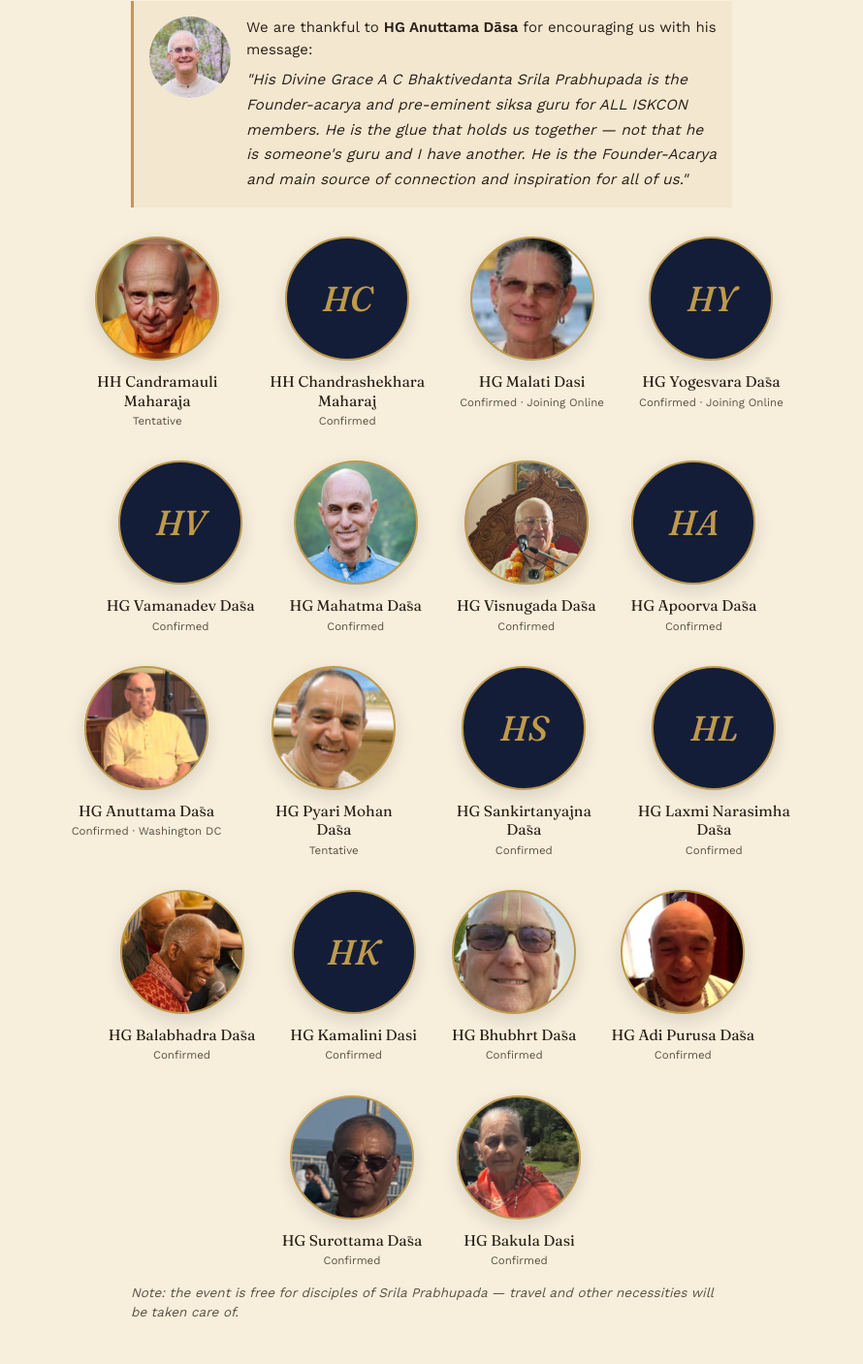
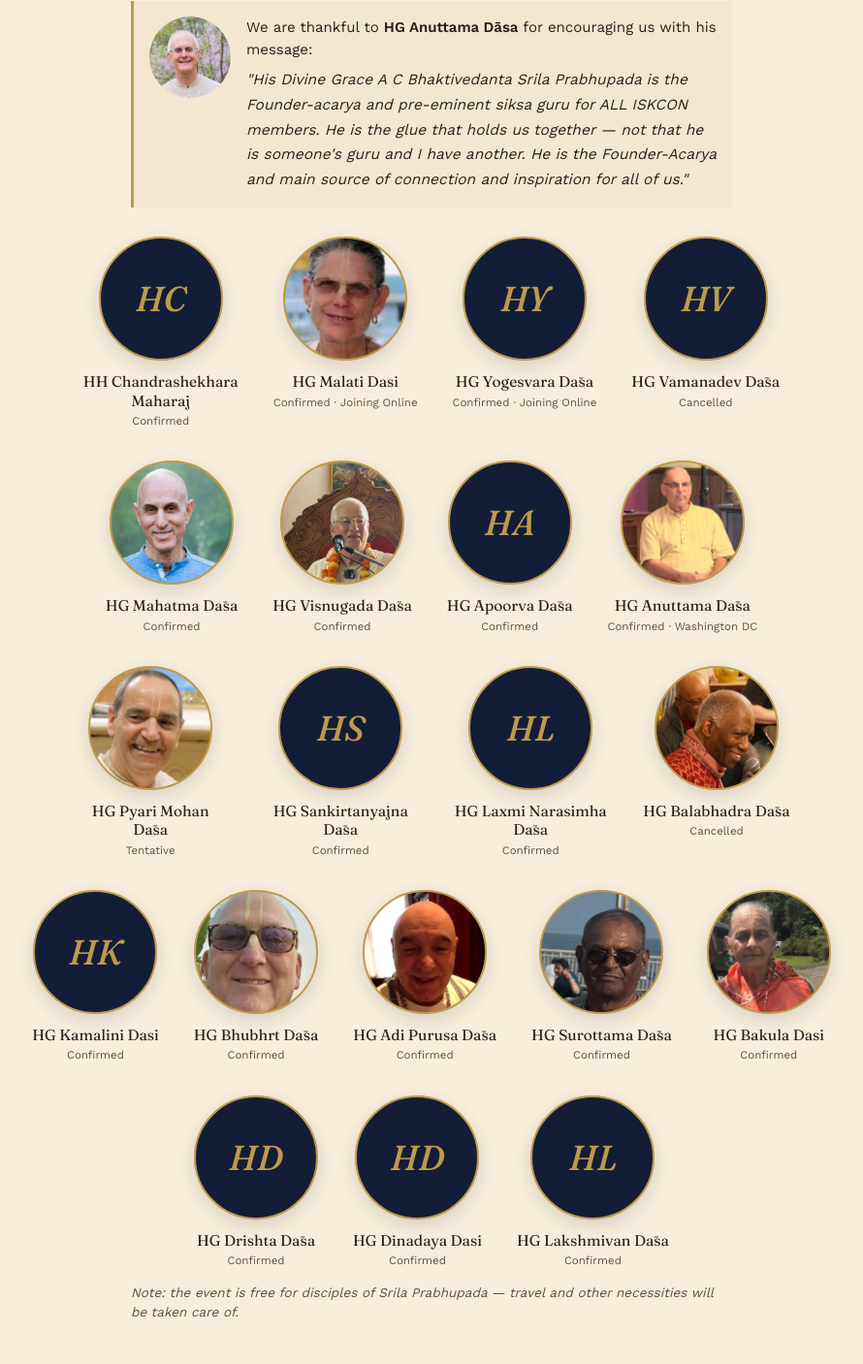
Before and after one commit to abinashsa/prabhpada-festival, a plain HTML site: page index.html in a window 1280 px wide. Shown: the part 4333-5740 px from the top of the page at 97% size, without its empty margins (195-1085 px from the left). Drawn offline with nearby package versions, Linux system fonts and the light colour scheme; no server answers.

Commit message:
Guests: add Drishta Dasa & Dinadaya Dasi, remove Candramauli Maharaja, mark Balabhadra & Vamanadev cancelled
Removed HH Candramauli Maharaja and updated affiliations and statuses for Vamanadev Dāsa and Balabhadra Dāsa to 'Cancelled'. Added new guests: HG Drishta Dāsa, HG Dinadaya Dasi, and HG Lakshmivan Dāsa with 'Confirmed' status.

```diff
--- a/index.html
+++ b/index.html
@@ -536,13 +536,6 @@
  */
 const GUESTS = [
   {
-    name: 'HH Candramauli Maharaja',
-    affiliation: 'Tentative',
-    status: 'tentative',
-    photo: 'images/candramauli-maharaja.jpg',
-    bio: ''
-  },
-  {
     name: 'HH Chandrashekhara Maharaj',
     affiliation: 'Confirmed',
     status: 'confirmed',
@@ -565,8 +558,8 @@ const GUESTS = [
   },
   {
     name: 'HG Vamanadev Dāsa',
-    affiliation: 'Confirmed',
-    status: 'confirmed',
+    affiliation: 'Cancelled',
+    status: 'cancelled',
     photo: '',
     bio: ''
   },
@@ -621,8 +614,8 @@ const GUESTS = [
   },
   {
     name: 'HG Balabhadra Dāsa',
-    affiliation: 'Confirmed',
-    status: 'confirmed',
+    affiliation: 'Cancelled',
+    status: 'cancelled',
     photo: 'images/balabhadra-das.jpg',
     bio: ''
   },
@@ -660,6 +653,27 @@ const GUESTS = [
     status: 'confirmed',
     photo: 'images/bakula-dasi.jpg',
     bio: ''
+  },
+  {
+        name: 'HG Drishta Dāsa',
+        affiliation: 'Confirmed',
+        status: 'confirmed',
+        photo: '',
+        bio: ''
+  },
+  {
+        name: 'HG Dinadaya Dasi',
+        affiliation: 'Confirmed',
+        status: 'confirmed',
+        photo: '',
+        bio: ''
+  },
+  {
+        name: 'HG Lakshmivan Dāsa',
+        affiliation: 'Confirmed',
+        status: 'confirmed',
+        photo: '',
+        bio: ''
   },
 ];
 
```
